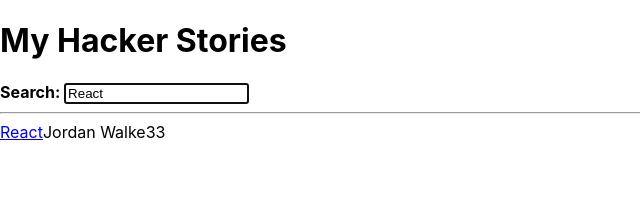
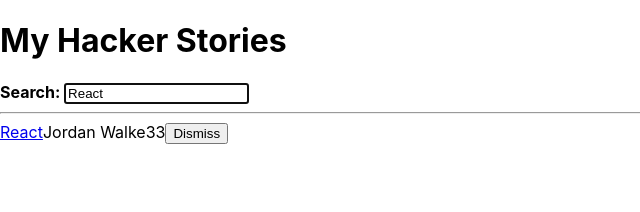
Before and after one commit to alfauramo/react-practice, a React (Create React App) app: page / in a window 1280 px wide. Shown: the top 212 px of the page, without its empty margins (0-640 px from the left). Built offline with nearby package versions, Linux system fonts and the light colour scheme.

Commit message:
Added DIsmiss button for Item to remove it when button is pressed. Using the main method in child component on onClick like inline handler.

```diff
--- a/src/App.js
+++ b/src/App.js
@@ -1,8 +1,7 @@
 import React, { useState, useEffect } from 'react';
 import List from './components/List';
 import Search from './components/Search';
-
-const App = props => {
+import initialStories from './constants/Stories'
 
 const useSemiPersistentState = (key, initialState) => {
   const [value, setValue] = useState(
@@ -16,6 +15,8 @@ const App = props => {
   return [value, setValue];
 }
 
+const App = props => {
+
   const handleSearch = event => {
     setSearchTerm(event.target.value);
   };
@@ -25,24 +26,14 @@ const App = props => {
     'React'
   );
 
-  const stories = [
-    {
-      title: 'React',
-      url: 'https://reactjs.org/',
-      author: 'Jordan Walke',
-      num_comments: 3,
-      points: 3,
-      objectID: 0
-    },
-    {
-      title: 'Redux',
-      url: 'https://redux.js.org',
-      author: 'Dan Abramov, Andrew Clark',
-      num_comments: 2,
-      points: 5,
-      objectID: 1
+  const [stories, setStories] = useState(initialStories);
+
+  const handleRemoveStory = item => {
+    const newStories = stories.filter(
+      story => item.objectID !== story.objectID
+    );
+    setStories(newStories)
   }
-  ];
 
   const searchedStories = stories.filter(
     story => story.title.toLowerCase().includes(searchTerm.toLowerCase())
@@ -60,7 +51,7 @@ const App = props => {
       <hr />
 
       {/* creating an instance of List component */}
-      <List stories={searchedStories} />
+      <List stories={searchedStories} onRemoveItem={handleRemoveStory}/>
     </div>
   );
 }
--- a/src/components/Item.js
+++ b/src/components/Item.js
@@ -1,6 +1,6 @@
 import React from 'react';
 
-const Item = ({ item }) => {
+const Item = ({ item, onRemoveItem }) => {
 
     return (
         <div>
@@ -10,6 +10,11 @@ const Item = ({ item }) => {
             <span>{item.author}</span>
             <span>{item.num_comments}</span>
             <span>{item.points}</span>
+            <span>
+                <button type="button" onClick={() => onRemoveItem(item)} >
+                    Dismiss
+                </button>
+            </span>
         </div>
     );
 };
--- a/src/components/List.js
+++ b/src/components/List.js
@@ -1,10 +1,15 @@
 import React from 'react';
 import Item from './Item';
 
-const List = ({ stories }) => {
+const List = ({ stories, onRemoveItem }) => {
 
   return (
-    stories.map((item, i) => <Item key={i} item={item} />)
+    stories.map((item, i) =>
+      <Item
+        key={i}
+        item={item}
+        onRemoveItem={onRemoveItem}
+      />)
   );
 
 }
--- /dev/null
+++ b/src/constants/Stories.js
@@ -0,0 +1,20 @@
+const Stories = [
+    {
+        title: 'React',
+        url: 'https://reactjs.org/',
+        author: 'Jordan Walke',
+        num_comments: 3,
+        points: 3,
+        objectID: 0
+    },
+    {
+        title: 'Redux',
+        url: 'https://redux.js.org',
+        author: 'Dan Abramov, Andrew Clark',
+        num_comments: 2,
+        points: 5,
+        objectID: 1
+    }
+];
+
+export default Stories
```
Lines whose indentation alone changed are shown as unchanged.
